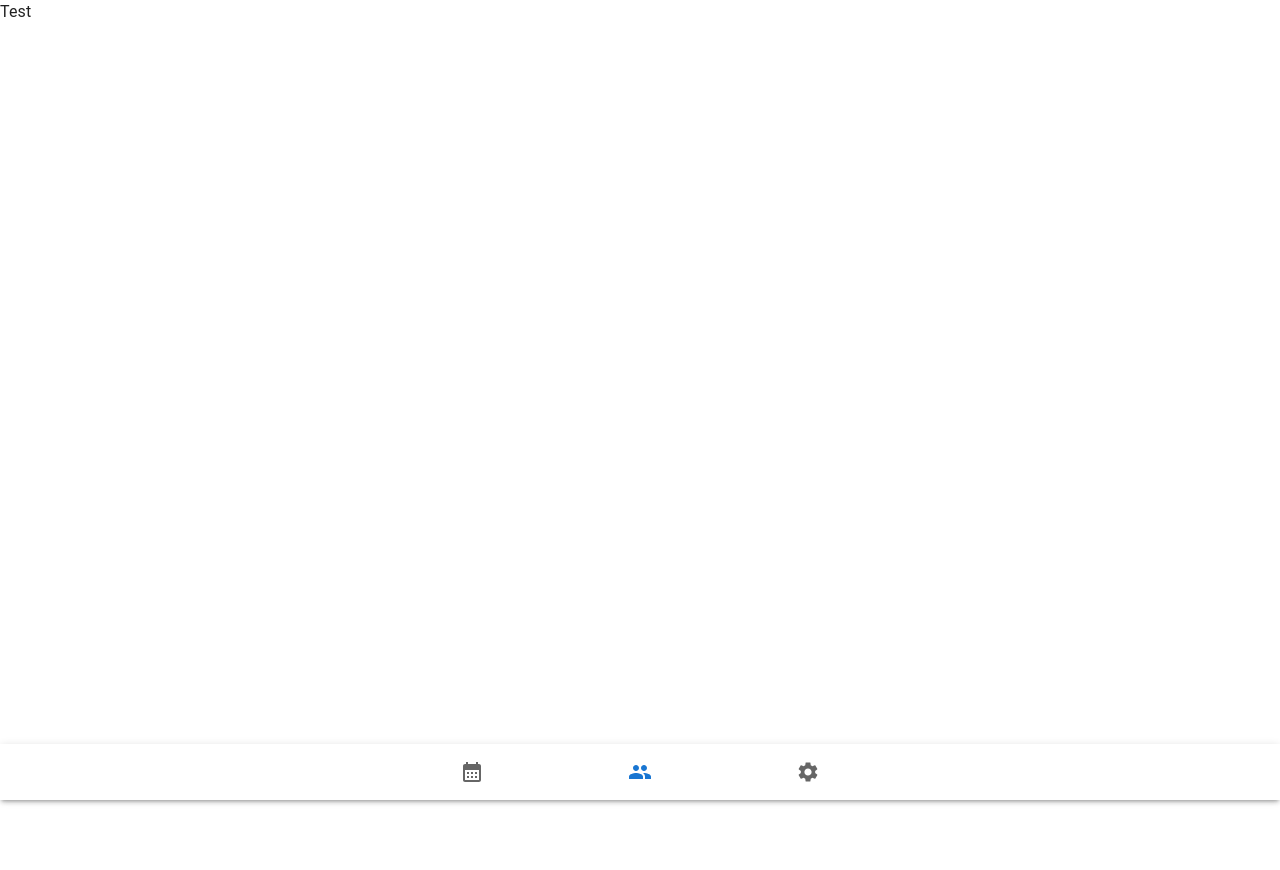
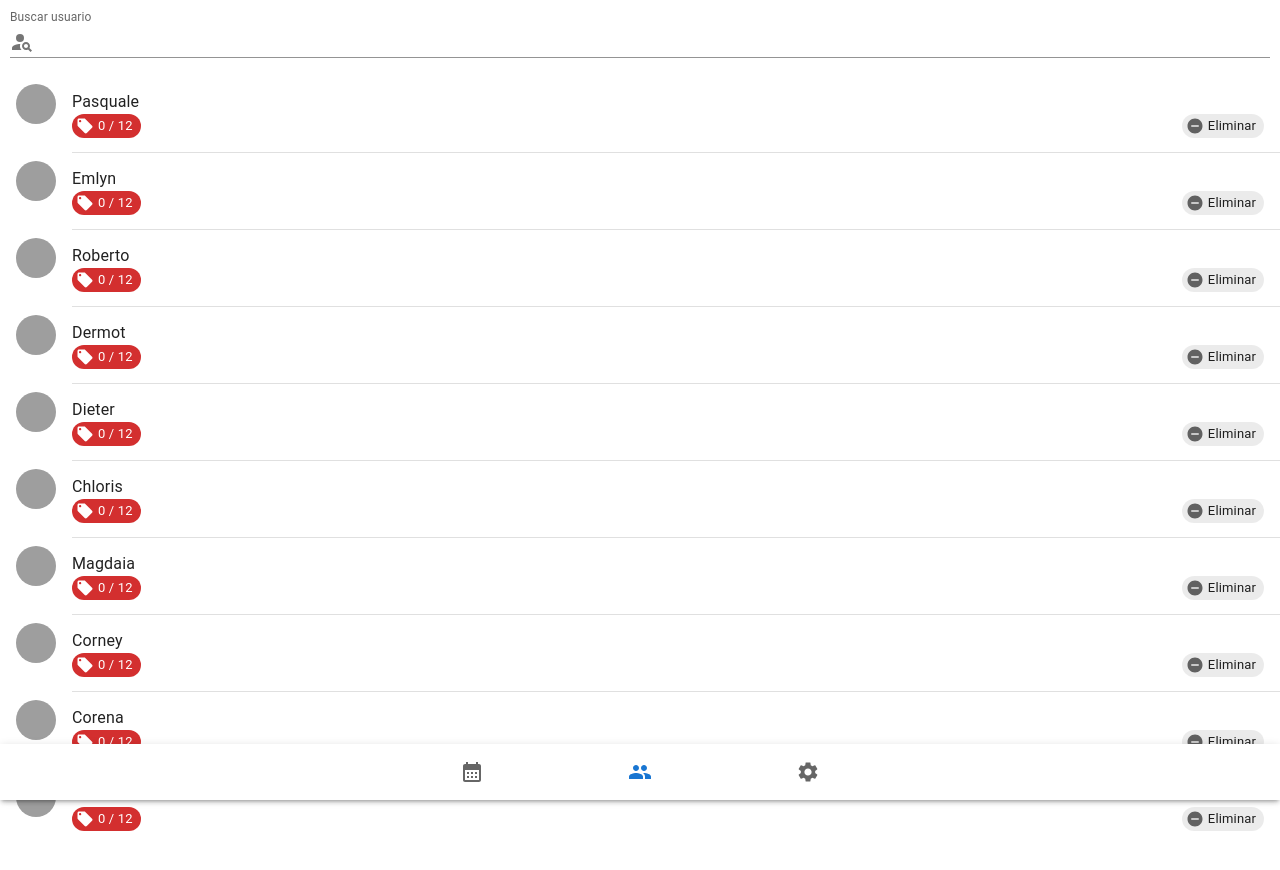
Before and after one commit to jtejederabit/booking-session-management, a React (Create React App) app: page /customers in a window 1280 px wide. Shown: the top 870 px of the page. Before the commit the page ends 800 px from the top, so only its background shows below. Built offline with nearby package versions, Linux system fonts and the light colour scheme; grey boxes are pictures that could not be loaded.

Commit message:
FE created customer list, added real time search, created bonus dialog, refactored coded, modularized components

```diff
--- /dev/null
+++ b/src/components/common/dialogs/bonusDialog/BonusDialog.tsx
@@ -0,0 +1,96 @@
+import React, {useContext, useState} from 'react';
+import {
+    Button,
+    Dialog,
+    DialogActions,
+    DialogContent,
+    DialogTitle,
+    TextField,
+    ButtonGroup,
+    InputAdornment
+} from "@mui/material";
+import { AppContext } from "../../../../utils/context/AppContext.tsx";
+
+const BonusDialog = ({
+    isOpen,
+    handleClose
+ }) => {
+    const [sessionData, setSessionData] = useState({current: "",totalSlots: "", price: ""});
+
+    const handleChange = (event) => {
+        const { name, value } = event.target;
+        setSessionData((prevSessionData) => ({ ...prevSessionData, [name]: value }));
+    };
+
+    const resetData = () => {
+        setSessionData({current: "",totalSlots: "", price: ""})
+    }
+
+    const closeDialog = () => {
+        resetData()
+        handleClose()
+    }
+    const saveSession = () => {
+        console.log("sessionData ", sessionData)
+        // handleClose()
+    }
+
+
+    return (
+        <Dialog open={isOpen} onClose={handleClose}>
+            <DialogTitle>Bono</DialogTitle>
+            <DialogContent sx={{ paddingTop: '10px !important'}}>
+                <TextField
+                    autoFocus
+                    margin="dense"
+                    id="title"
+                    value={sessionData.current}
+                    label="Asistencias"
+                    name="current"
+                    onChange={handleChange}
+                    type="number"
+                    inputProps={{ inputMode: 'numeric', pattern: '[0-9]*' }}
+                    fullWidth
+                    variant="standard"
+                />
+                <TextField
+                    autoFocus
+                    margin="dense"
+                    id="slots"
+                    value={sessionData.totalSlots}
+                    name="totalSlots"
+                    label="Clases"
+                    onChange={handleChange}
+                    type="number"
+                    inputProps={{ inputMode: 'numeric', pattern: '[0-9]*' }}
+                    fullWidth
+                    variant="standard"
+                />
+                <TextField
+                    autoFocus
+                    margin="dense"
+                    id="slots"
+                    value={sessionData.price}
+                    name="price"
+                    label="Precio"
+                    onChange={handleChange}
+                    type="number"
+                    inputProps={{ inputMode: 'numeric', pattern: '[0-9]*' }}
+                    fullWidth
+                    variant="standard"
+                    InputProps={{
+                        startAdornment: <InputAdornment position="start">€</InputAdornment>,
+                    }}
+                />
+            </DialogContent>
+            <DialogActions>
+                <ButtonGroup variant="text" aria-label="text button group" fullWidth>
+                    <Button onClick={saveSession}>GUARDAR</Button>
+                    <Button onClick={closeDialog}>CANCELAR</Button>
+                </ButtonGroup>
+            </DialogActions>
+        </Dialog>
+    );
+};
+
+export default BonusDialog;
--- a/src/components/common/dialogs/sessionInfo/SessionInfo.tsx
+++ b/src/components/common/dialogs/sessionInfo/SessionInfo.tsx
@@ -9,17 +9,14 @@ import {
     Grid,
     Fab,
     List,
-    ListItem,
-    ListItemAvatar,
-    Avatar,
-    ListItemText,
     Divider,
     Chip
 } from "@mui/material";
-import { EditCalendar, EventBusy, Cached, CheckCircle, RemoveCircle } from "@mui/icons-material";
+import { EditCalendar, EventBusy, Cached, RemoveCircle } from "@mui/icons-material";
 import { AppContext } from '../../../../utils/context/AppContext.tsx';
 import {useContext, useState} from "react";
 import {usersData as data} from '../../../../utils/mock/users.mock.data.js'
+import UserList from "../../lists/UserList";
 
 const SessionInfo = ({
     isOpen,
@@ -97,29 +94,7 @@ const SessionInfo = ({
                         users.map((user, index) => {
                             return (
                                 <>
-                                    <ListItem key={user.id} alignItems="flex-start">
-                                        <ListItemAvatar sx={{ marginTop: 0}}>
-                                            <Avatar alt="Remy Sharp" src="/static/images/avatar/1.jpg" />
-                                        </ListItemAvatar>
-                                        <ListItemText
-                                            sx={{ alignSelf: 'center'}}
-                                            secondary={ !confirmed && userActions(user)}
-                                        >
-                                            <Grid container spacing={2}>
-                                                <Grid item xs={6}>
-                                                    {user.first_name}
-                                                </Grid>
-                                                {
-                                                    confirmed &&
-                                                    (
-                                                        <Grid item xs={6} sx={{ display: 'flex', alignSelf: 'center', justifyContent: 'end'}}>
-                                                            <CheckCircle color="success"/>
-                                                        </Grid>
-                                                    )
-                                                }
-                                            </Grid>
-                                        </ListItemText>
-                                    </ListItem>
+                                    <UserList user={user} isConfirmed={confirmed} userActions={userActions}/>
                                     {
                                         index < data.length -1 && <Divider key={`divider-${user.id}`} variant="inset" component="li" />
                                     }
--- /dev/null
+++ b/src/components/common/lists/UserList.tsx
@@ -0,0 +1,33 @@
+import React from 'react';
+import {Avatar, Grid, ListItem, ListItemAvatar, ListItemText} from "@mui/material";
+import {CheckCircle} from "@mui/icons-material";
+
+const UserList = ({user, isConfirmed, userActions}) => {
+    return (
+        <ListItem key={user.id} alignItems="flex-start">
+            <ListItemAvatar sx={{ marginTop: 0}}>
+                <Avatar alt="Remy Sharp" src="/static/images/avatar/1.jpg" />
+            </ListItemAvatar>
+            <ListItemText
+                sx={{ alignSelf: 'center'}}
+                secondary={ !isConfirmed && userActions(user)}
+            >
+                <Grid container spacing={2}>
+                    <Grid item xs={6}>
+                        {user.first_name}
+                    </Grid>
+                    {
+                        isConfirmed &&
+                        (
+                            <Grid item xs={6} sx={{ display: 'flex', alignSelf: 'center', justifyContent: 'end'}}>
+                                <CheckCircle color="success"/>
+                            </Grid>
+                        )
+                    }
+                </Grid>
+            </ListItemText>
+        </ListItem>
+    );
+};
+
+export default UserList;
--- a/src/pages/CustomersPage.tsx
+++ b/src/pages/CustomersPage.tsx
@@ -1,10 +1,90 @@
-import React from 'react';
+import React, {useEffect, useState} from 'react';
+import {TextField, InputAdornment, Box, List, Grid, Chip, Divider} from "@mui/material";
+import { PersonSearch, RemoveCircle, LocalOffer} from "@mui/icons-material";
+import UserList from "../components/common/lists/UserList";
+import BonusDialog from "../components/common/dialogs/bonusDialog/BonusDialog";
+import {usersData as data} from '../utils/mock/users.mock.data.js'
 
 const CustomersPage = () => {
+    const [open, setOpen] = useState(false);
+    const [searchString, setSearchString] = useState('')
+    const [userList, setUserList] = useState(data)
+
+    const searchUser = (e) => {
+        setSearchString(e.target.value)
+    }
+
+    const handleClickOpen = (session) => {
+        setOpen(true);
+    };
+
+    const handleClose = () => {
+        setOpen(false);
+    };
+
+    const userActions = (user) => {
+        const removeUser = () => {
+            // Add remove user logic from DB
+        }
+
+        const updateBonus = () => {
+            // Add update bonus logic
+        }
+
+        return (
+            <Grid container spacing={2}>
+                <Grid item xs={6}>
+                    <Chip size="small" color="error" sx={{marginRight: '5px'}} icon={<LocalOffer />} label="0 / 12" onClick={handleClickOpen}/>
+                </Grid>
+                <Grid item xs={6} sx={{ display: 'flex', alignSelf: 'center', justifyContent: 'end'}}>
+                    <Chip size="small" icon={<RemoveCircle />} label="Eliminar" onClick={removeUser}/>
+                </Grid>
+            </Grid>
+        )
+    }
+
+    useEffect(() => {
+        if(searchString) {
+            setUserList(data.filter((user) => user.first_name.toLowerCase().includes(searchString.toLowerCase())))
+        } else {
+            setUserList(data)
+        }
+    }, [searchString])
+
     return (
-        <div>
-            Test
-        </div>
+        <>
+            <BonusDialog isOpen={open} handleClose={handleClose} />
+            <Box sx={{ margin: '10px' }}>
+                <TextField
+                    id="input-with-icon-textfield"
+                    label="Buscar usuario"
+                    onChange={searchUser}
+                    InputProps={{
+                        startAdornment: (
+                            <InputAdornment position="start">
+                                <PersonSearch />
+                            </InputAdornment>
+                        ),
+                    }}
+                    variant="standard"
+                    fullWidth
+                />
+            </Box>
+            <List sx={{ width: '100%', marginBottom: '58px' }}>
+                {
+                    userList.map((user, index) => {
+                        return (
+                            <>
+                                <UserList user={user} isConfirmed={false} userActions={userActions}/>
+                                {
+                                    index < data.length -1 && <Divider key={`divider-${user.id}`} variant="inset" component="li" />
+                                }
+                            </>
+                        )
+                    })
+                }
+            </List>
+        </>
     );
 };
 
--- a/src/pages/SessionsPage.tsx
+++ b/src/pages/SessionsPage.tsx
@@ -1,10 +1,9 @@
 import {useEffect, useState, useContext} from "react";
 import {Calendar} from "../components/common/calendar/DayPicker.tsx";
-import {Box, Divider, Alert, Button} from "@mui/material";
+import {Box, Divider} from "@mui/material";
 import {SessionWrapper} from "../components/common/sessions/SessionWrapper.tsx";
 import ActionButtons from "../components/common/actions/ActionButtons.tsx";
 import NewSession from "../components/common/dialogs/newSession/NewSession.tsx";
-import { Cached } from "@mui/icons-material";
 import dayjs from 'dayjs';
 import { AppContext } from '../utils/context/AppContext.tsx';
 
--- a/tsconfig.json
+++ b/tsconfig.json
@@ -6,6 +6,7 @@
     "allowJs": true,
     "skipLibCheck": true,
     "esModuleInterop": true,
+    "allowImportingTsExtensions": true,
     "allowSyntheticDefaultImports": true,
     "strict": true,
     "moduleResolution": "node",
@@ -13,7 +14,7 @@
     "jsx": "react-jsx"
   },
   "include": [
-    "src/**/*.ts",
-    "src/**/*.tsx"
+//    "src/**/*.ts",
+//    "src/**/*.tsx"
   ]
 }
```
Also changed, not shown: img.png (added), 1 other file (tests, documents, lock files or other folders).
